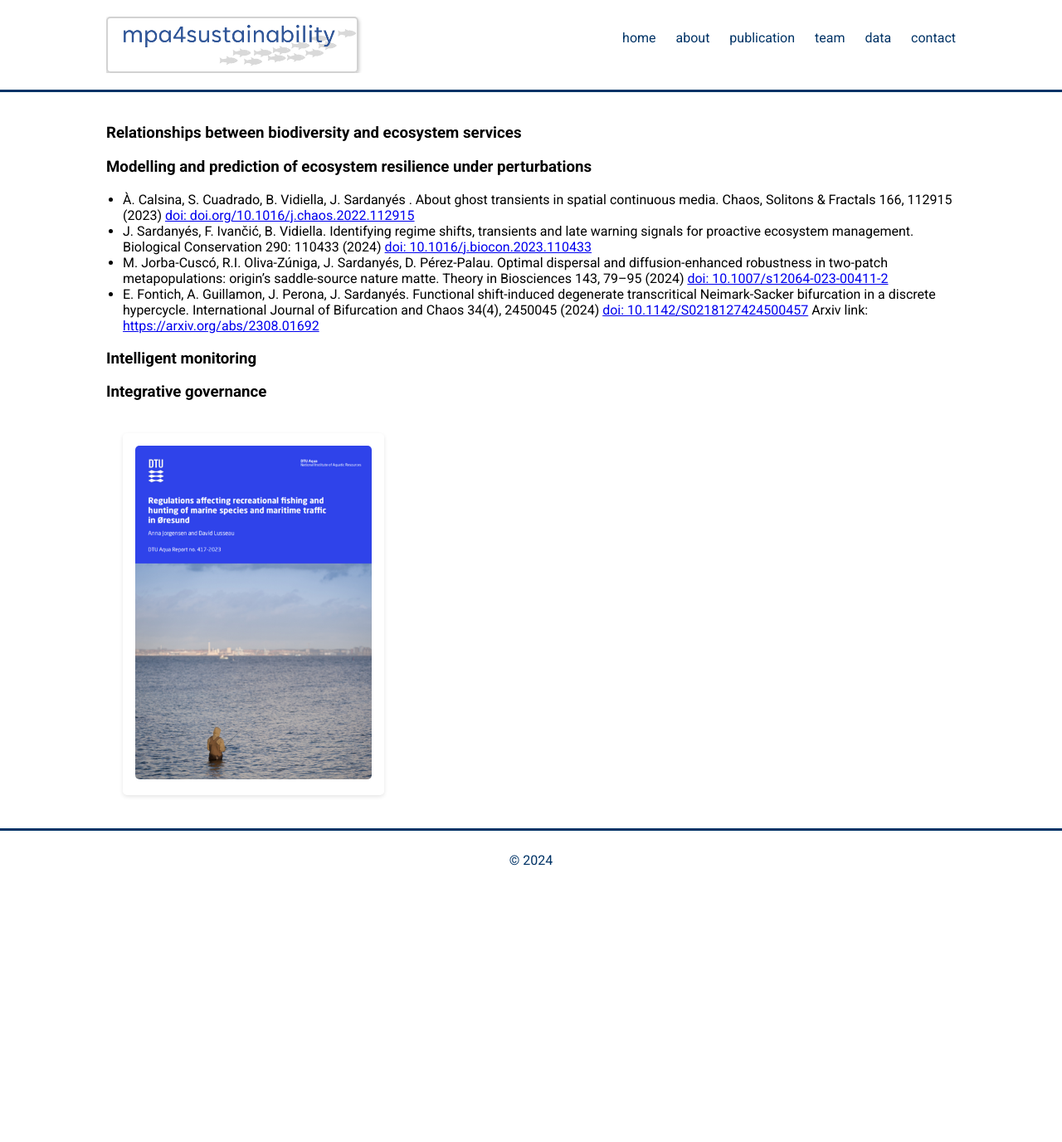
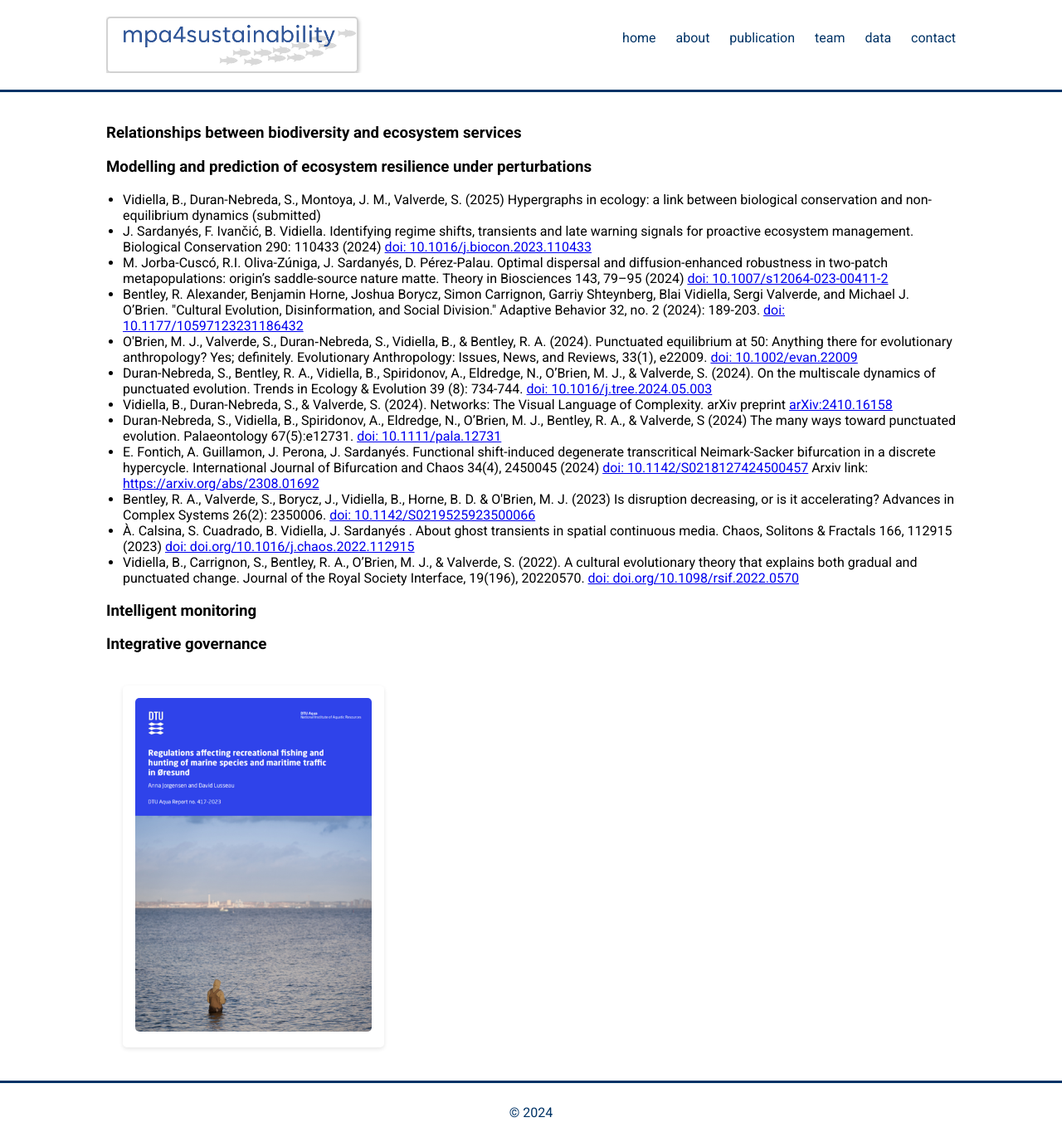
Before and after one commit to dlusseau/mpa4sustainability.github.io, a Jekyll site: the page built from publication.md, in a window 1280 px wide. Shown: the whole page at 83% size. Built offline with Jekyll 4.4.1, drawn with Linux system fonts in a browser that asks for light colours; before the commit the page ends 1072 px from its top, so only the background shows below that.

Commit message:
Update publication.md

```diff
--- a/publication.md
+++ b/publication.md
@@ -8,10 +8,21 @@
 <h3 id="WP2"> Modelling and prediction of ecosystem resilience under perturbations </h3>
 
 <ul>
-    <li> À. Calsina, S. Cuadrado, B. Vidiella, J. Sardanyés . About ghost transients in spatial continuous media. Chaos, Solitons & Fractals 166, 112915 (2023)  <a href="https://doi.org/10.1016/j.chaos.2022.112915" target="_blank">doi: doi.org/10.1016/j.chaos.2022.112915</a> </li>
+    <li> Vidiella, B., Duran-Nebreda, S., Montoya, J. M., Valverde, S. (2025) Hypergraphs in ecology: a link between biological conservation and non-equilibrium dynamics (submitted) </li>
     <li> J. Sardanyés, F. Ivančić, B. Vidiella. Identifying regime shifts, transients and late warning signals for proactive ecosystem management. Biological Conservation 290: 110433 (2024)  <a href="https://doi.org/10.1016/j.biocon.2023.110433" target="_blank">doi: 10.1016/j.biocon.2023.110433</a> </li>
     <li> M. Jorba-Cuscó, R.I. Oliva-Zúniga, J. Sardanyés, D. Pérez-Palau. Optimal dispersal and diffusion-enhanced robustness in two-patch metapopulations: origin’s saddle-source nature matte. Theory in Biosciences 143, 79–95 (2024)  <a href="https://doi.org/10.1007/s12064-023-00411-2" target="_blank">doi: 10.1007/s12064-023-00411-2</a> </li>
+    <li> Bentley, R. Alexander, Benjamin Horne, Joshua Borycz, Simon Carrignon, Garriy Shteynberg, Blai Vidiella, Sergi Valverde, and Michael J. O’Brien. "Cultural Evolution, Disinformation, and Social Division." Adaptive Behavior 32, no. 2 (2024): 189-203. <a href="https://doi.org/10.1177/10597123231186432" target="_blank">doi: 10.1177/10597123231186432</a> </li>
+    <li> O'Brien, M. J., Valverde, S., Duran‐Nebreda, S., Vidiella, B., & Bentley, R. A. (2024). Punctuated equilibrium at 50: Anything there for evolutionary anthropology? Yes; definitely. Evolutionary Anthropology: Issues, News, and Reviews, 33(1), e22009. <a href="https://doi.org/10.1002/evan.22009" target="_blank">doi: 10.1002/evan.22009</a> </li>
+    <li> Duran-Nebreda, S., Bentley, R. A., Vidiella, B., Spiridonov, A., Eldredge, N., O’Brien, M. J., & Valverde, S. (2024). On the multiscale dynamics of punctuated evolution. Trends in Ecology & Evolution 39 (8): 734-744. <a href="https://doi.org/10.1016/j.tree.2024.05.003" target="_blank">doi: 10.1016/j.tree.2024.05.003</a> </li>
+    <li> Vidiella, B., Duran-Nebreda, S., & Valverde, S. (2024). Networks: The Visual Language of Complexity. arXiv preprint <a href="https://arxiv.org/abs/2410.16158" target="_blank">arXiv:2410.16158</a> </li>
+    <li> Duran-Nebreda, S.,  Vidiella, B., Spiridonov, A., Eldredge, N., O’Brien, M. J., Bentley, R. A., & Valverde, S (2024) The many ways toward punctuated evolution. Palaeontology 67(5):e12731. <a href="https://doi.org/10.1111/pala.12731" target="_blank">doi: 10.1111/pala.12731</a></li>
     <li> E. Fontich, A. Guillamon, J. Perona, J. Sardanyés. Functional shift-induced degenerate transcritical Neimark-Sacker bifurcation in a discrete hypercycle. International Journal of Bifurcation and Chaos 34(4), 2450045 (2024)  <a href="https://doi.org/10.1142/S0218127424500457" target="_blank">doi: 10.1142/S0218127424500457</a> Arxiv link: <a href="https://arxiv.org/abs/2308.016927" target="_blank">https://arxiv.org/abs/2308.01692</a> </li>
+    <li> Bentley, R. A., Valverde, S., Borycz, J., Vidiella, B., Horne, B. D. & O'Brien, M. J. (2023) Is disruption decreasing, or is it accelerating? Advances in Complex Systems 26(2): 2350006. <a href="https://doi.org/10.1142/S0219525923500066" target="_blank">doi: 10.1142/S0219525923500066</a></li>
+        <li> À. Calsina, S. Cuadrado, B. Vidiella, J. Sardanyés . About ghost transients in spatial continuous media. Chaos, Solitons & Fractals 166, 112915 (2023)  <a href="https://doi.org/10.1016/j.chaos.2022.112915" target="_blank">doi: doi.org/10.1016/j.chaos.2022.112915</a> </li>
+        <li> Vidiella, B., Carrignon, S., Bentley, R. A., O’Brien, M. J., & Valverde, S. (2022). A cultural evolutionary theory that explains both gradual and punctuated change. Journal of the Royal Society Interface, 19(196), 20220570. <a href="https://doi.org/10.1098/rsif.2022.0570)" target="_blank">doi: doi.org/10.1098/rsif.2022.0570</a></li>
+
+
+
 </ul>
 
 
```
